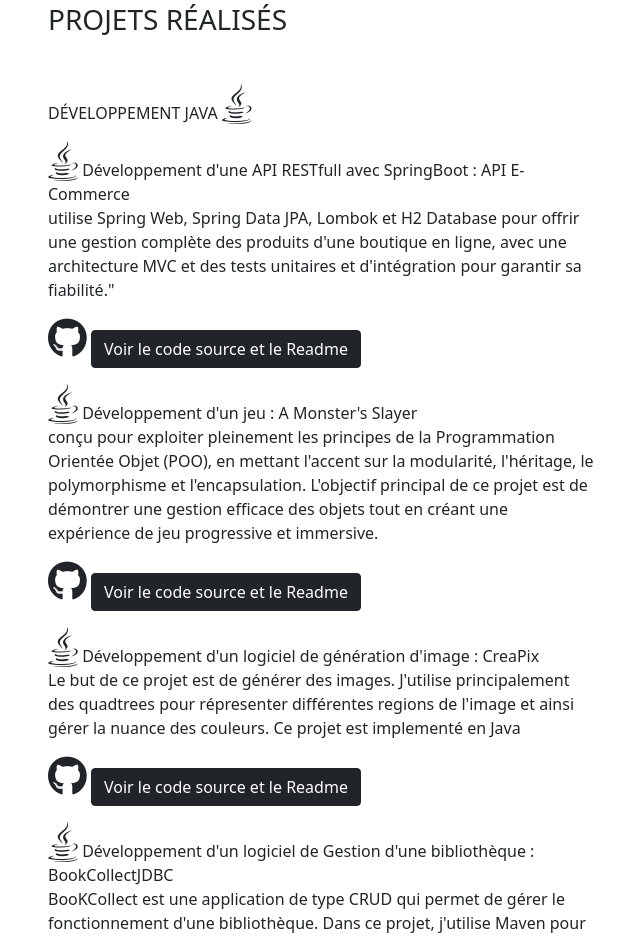
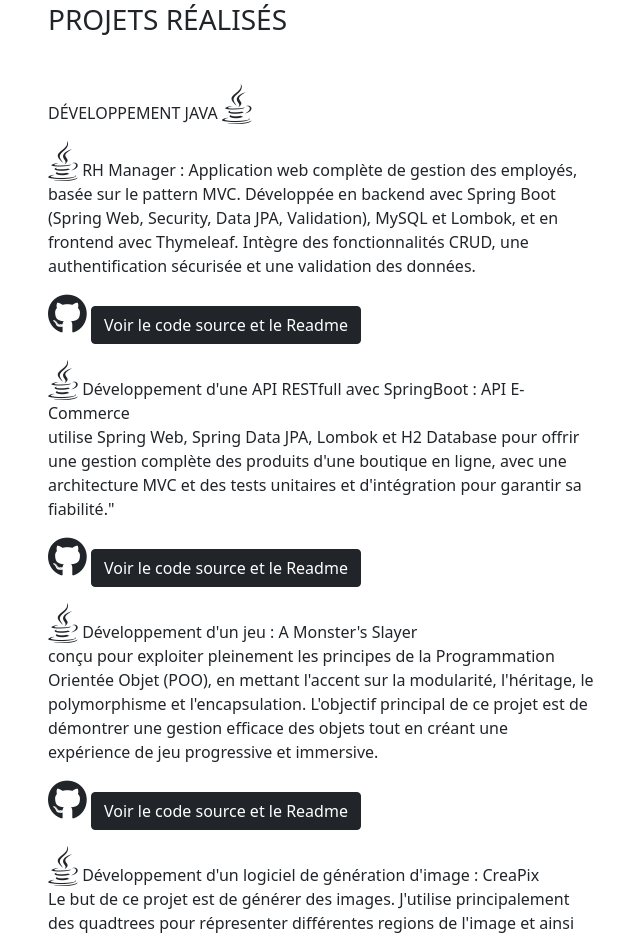
Before and after one commit to IrALm/portfolio, a plain HTML site: page index.html in a window 1280 px wide. Shown: the part 1831-2772 px from the top of the page, without its empty margins (34-674 px from the left). Drawn offline with nearby package versions, Linux system fonts and the light colour scheme.

Commit message:
feat(projets): ajoute RH Manager

```diff
--- a/index.html
+++ b/index.html
@@ -205,6 +205,23 @@
                     <div class="col-12 col-md-6">
                         <p>
                             <i class="fa-brands fa-java fs-1"></i>
+                            RH Manager : Application
+                            web complète de gestion des employés, basée sur le pattern MVC. Développée en backend
+                            avec Spring Boot (Spring Web, Security, Data JPA, Validation), MySQL et Lombok, et en
+                            frontend avec Thymeleaf. Intègre des fonctionnalités CRUD, une authentification sécurisée et
+                            une validation des données.
+                        </p>
+                        <p>
+                            <i class="fa-brands fa-github fs-1"></i>
+                            <a href="https://github.com/IrALm/RHManager.git" class="btn btn-dark">Voir le code source et le Readme</a>
+                        </p>
+                    </div>
+                    <div class="col-12 col-md-6"></div>
+                </div>
+                <div class="row">
+                    <div class="col-12 col-md-6">
+                        <p>
+                            <i class="fa-brands fa-java fs-1"></i>
                             Développement d'une API RESTfull avec SpringBoot : API E-Commerce <br>
                             utilise Spring Web,
                             Spring Data JPA, Lombok et H2 Database pour offrir une gestion complète des produits
@@ -346,7 +363,7 @@
                 <p>
                     <span class="px-5 my-5">
                         <i class="fas fa-download"></i>
-                        <a href="cv_Moise AL-27_removed.pdf" download class="btn btn-dark">Télécharger mon cv</a>
+                        <a href="cv_Moise AL-28_removed.pdf" download class="btn btn-dark">Télécharger mon cv</a>
                     </span>
                 </p>
 
```
Also changed, not shown: 1 other file.
